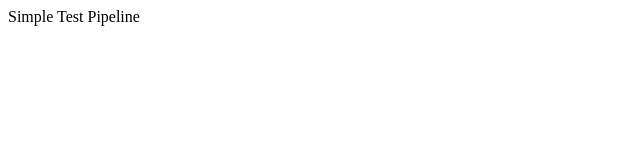
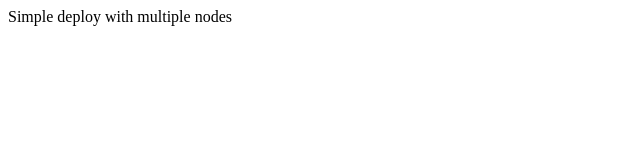
Before and after one commit to Frontarolli/simple-test, a plain HTML site: page index.html in a window 1280 px wide. Shown: the whole page, without its empty margins (0-640 px from the left). Drawn offline with Linux system fonts and the light colour scheme.

Commit message:
new commit

```diff
--- a/index.html
+++ b/index.html
@@ -3,6 +3,6 @@
         <title>SAMPLE TEST</title>
     </head>
     <body>
-        <p2>Simple Test Pipeline</p2>
+        <p2>Simple deploy with multiple nodes</p2>
     </body>
 </html>
```
